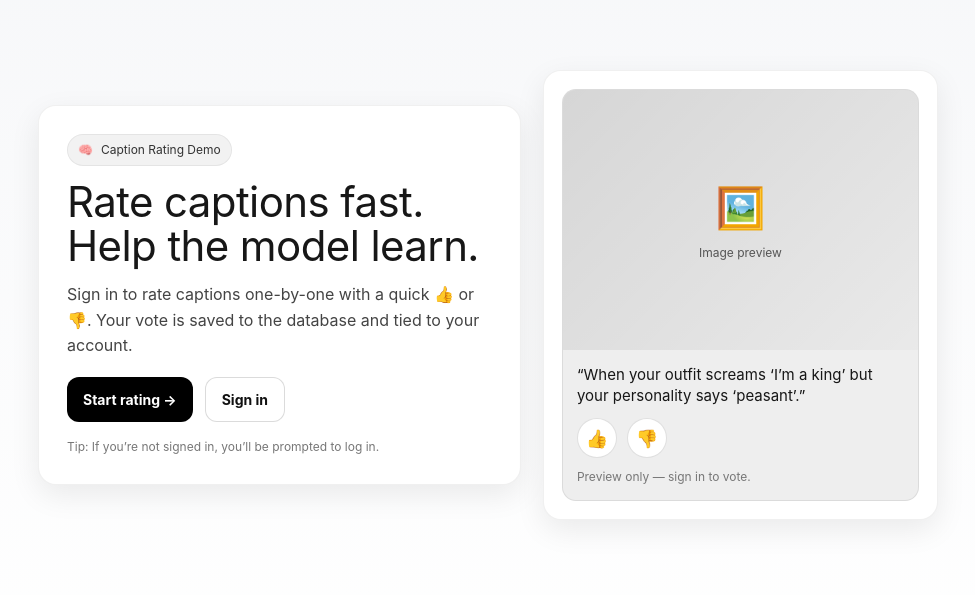
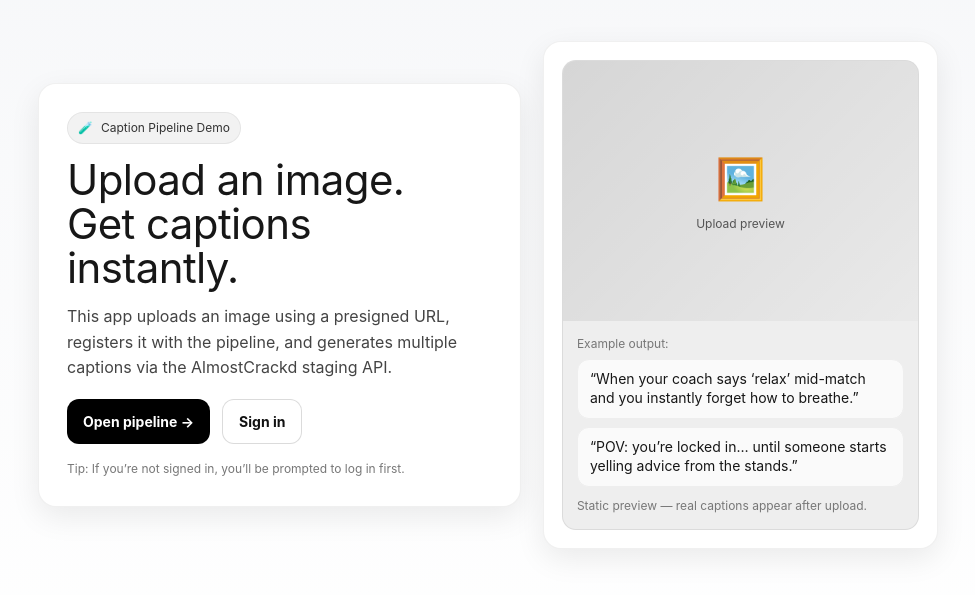
Before and after one commit to soomean05/hello-vercel, a Next.js app: page / in a window 1280 px wide. Shown: the part 105-700 px from the top of the page, without its empty margins (152-1127 px from the left). Built offline with nearby package versions, Linux system fonts and the light colour scheme.

Commit message:
Update homepage copy for caption pipeline

```diff
--- a/app/page.tsx
+++ b/app/page.tsx
@@ -45,19 +45,19 @@ export default function HomePage() {
               marginBottom: 14,
             }}
           >
-            <span>🧠</span>
-            <span>Caption Rating Demo</span>
+            <span>🧪</span>
+            <span>Caption Pipeline Demo</span>
           </div>
 
           <h1 style={{ margin: 0, fontSize: 42, letterSpacing: -0.6, lineHeight: 1.05 }}>
-            Rate captions fast.
+            Upload an image.
             <br />
-            Help the model learn.
+            Get captions instantly.
           </h1>
 
           <p style={{ marginTop: 14, fontSize: 16, color: "#444", lineHeight: 1.6 }}>
-            Sign in to rate captions one-by-one with a quick 👍 or 👎. Your vote is saved to the
-            database and tied to your account.
+            This app uploads an image using a presigned URL, registers it with the pipeline,
+            and generates multiple captions via the AlmostCrackd staging API.
           </p>
 
           <div style={{ marginTop: 18, display: "flex", gap: 12, flexWrap: "wrap" }}>
@@ -76,7 +76,7 @@ export default function HomePage() {
                 fontWeight: 650,
               }}
             >
-              Start rating →
+              Open pipeline →
             </a>
 
             <a
@@ -100,7 +100,7 @@ export default function HomePage() {
           </div>
 
           <div style={{ marginTop: 16, fontSize: 12, color: "#777" }}>
-            Tip: If you’re not signed in, you’ll be prompted to log in.
+            Tip: If you’re not signed in, you’ll be prompted to log in first.
           </div>
         </div>
 
@@ -135,49 +135,45 @@ export default function HomePage() {
               <div style={{ textAlign: "center", color: "#222" }}>
                 <div style={{ fontSize: 40 }}>🖼️</div>
                 <div style={{ marginTop: 6, fontSize: 12, color: "#555" }}>
-                  Image preview
+                  Upload preview
                 </div>
               </div>
             </div>
 
             <div style={{ padding: 14 }}>
-              <div style={{ fontSize: 15, lineHeight: 1.4 }}>
-                “When your outfit screams ‘I’m a king’ but your personality says ‘peasant’.”
+              <div style={{ fontSize: 12, color: "#777", marginBottom: 6 }}>
+                Example output:
               </div>
 
-              <div style={{ marginTop: 12, display: "flex", gap: 10 }}>
+              <div style={{ display: "grid", gap: 8 }}>
                 <div
                   style={{
-                    width: 40,
-                    height: 40,
-                    borderRadius: "50%",
-                    border: "1px solid rgba(0,0,0,0.12)",
-                    display: "grid",
-                    placeItems: "center",
-                    background: "white",
-                    fontSize: 18,
+                    padding: "10px 12px",
+                    borderRadius: 12,
+                    background: "#fafafa",
+                    border: "1px solid #eee",
+                    fontSize: 14,
+                    lineHeight: 1.35,
                   }}
                 >
-                  👍
+                  “When your coach says ‘relax’ mid-match and you instantly forget how to breathe.”
                 </div>
                 <div
                   style={{
-                    width: 40,
-                    height: 40,
-                    borderRadius: "50%",
-                    border: "1px solid rgba(0,0,0,0.12)",
-                    display: "grid",
-                    placeItems: "center",
-                    background: "white",
-                    fontSize: 18,
+                    padding: "10px 12px",
+                    borderRadius: 12,
+                    background: "#fafafa",
+                    border: "1px solid #eee",
+                    fontSize: 14,
+                    lineHeight: 1.35,
                   }}
                 >
-                  👎
+                  “POV: you’re locked in… until someone starts yelling advice from the stands.”
                 </div>
               </div>
 
               <div style={{ marginTop: 10, fontSize: 12, color: "#777" }}>
-                Preview only — sign in to vote.
+                Static preview — real captions appear after upload.
               </div>
             </div>
           </div>
```
